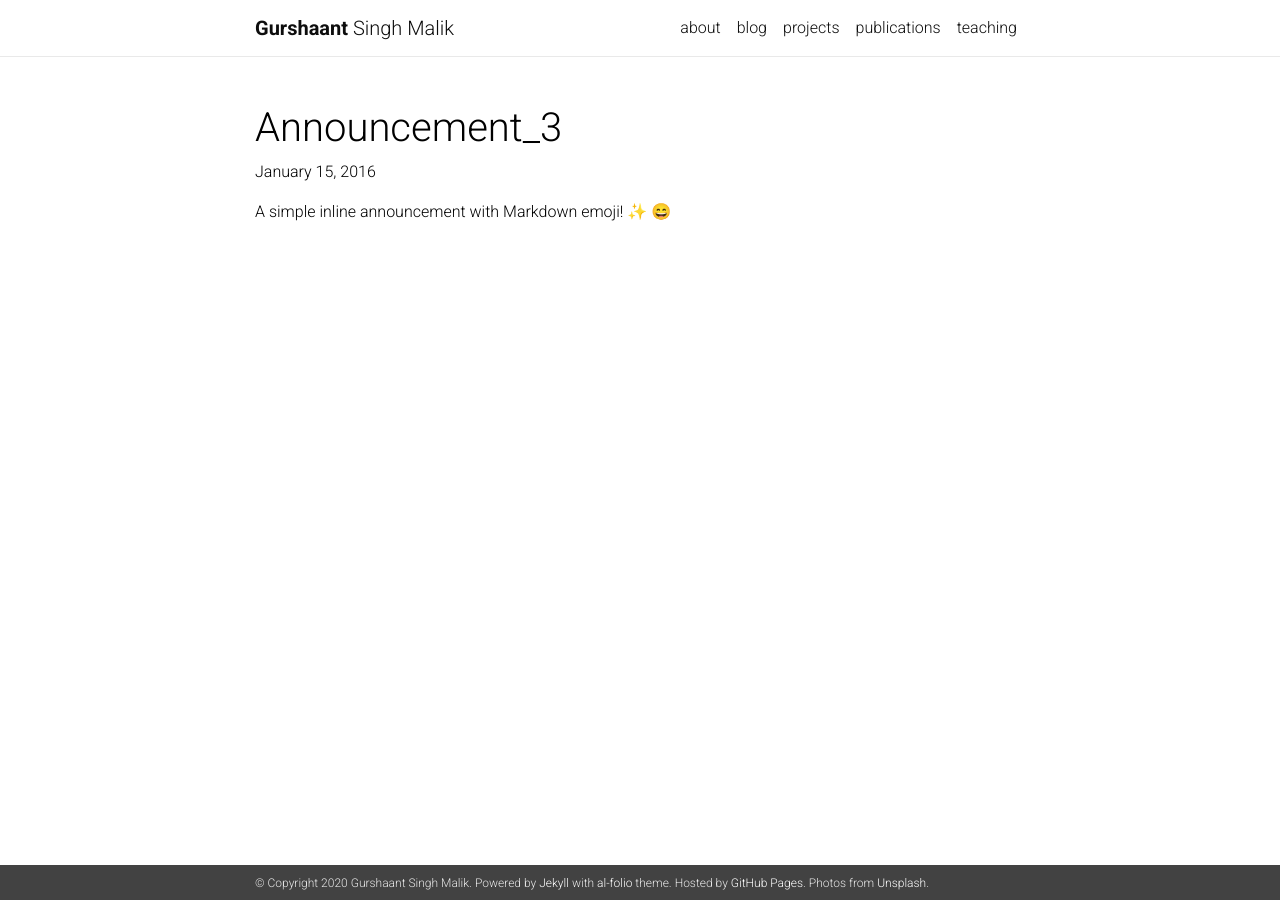
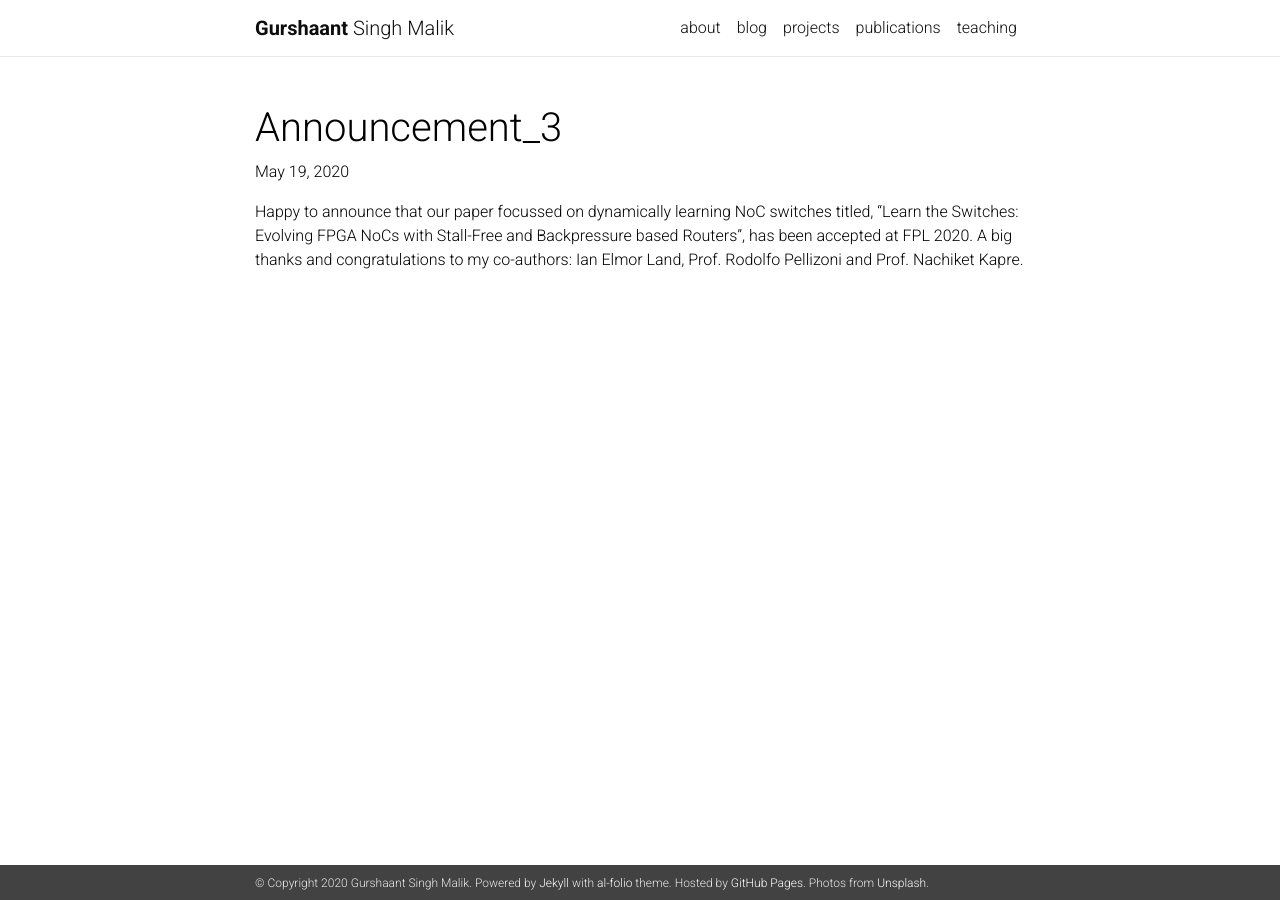
Before and after one commit to gsmalik/malik.github.io, a Jekyll site: the page built from _news/announcement_3.md, in a window 1280 px wide. Built offline with Jekyll 4.4.1, drawn with Linux system fonts in a browser that asks for light colours; nearby versions of some CDN libraries; emoji names are drawn with the system emoji font; a style sheet for code colours, icons or effects is not loaded.

Commit message:
Add more news

```diff
--- a/_news/announcement_3.md
+++ b/_news/announcement_3.md
@@ -1,7 +1,7 @@
 ---
 layout: post
-date: 2016-01-15 07:59:00-0400
+date: 2020-05-19 07:59:00-0400
 inline: true
 ---
 
-A simple inline announcement with Markdown emoji! :sparkles: :smile:
+Happy to announce that our paper focussed on dynamically learning NoC switches titled, "Learn the Switches: Evolving FPGA NoCs with Stall-Free and Backpressure based Routers", has been accepted at FPL 2020. A big thanks and congratulations to my co-authors: Ian Elmor Land, Prof. Rodolfo Pellizoni and Prof. Nachiket Kapre.
```
Also changed, not shown: _news/announcement_4.md (added, +7 -0 lines).
